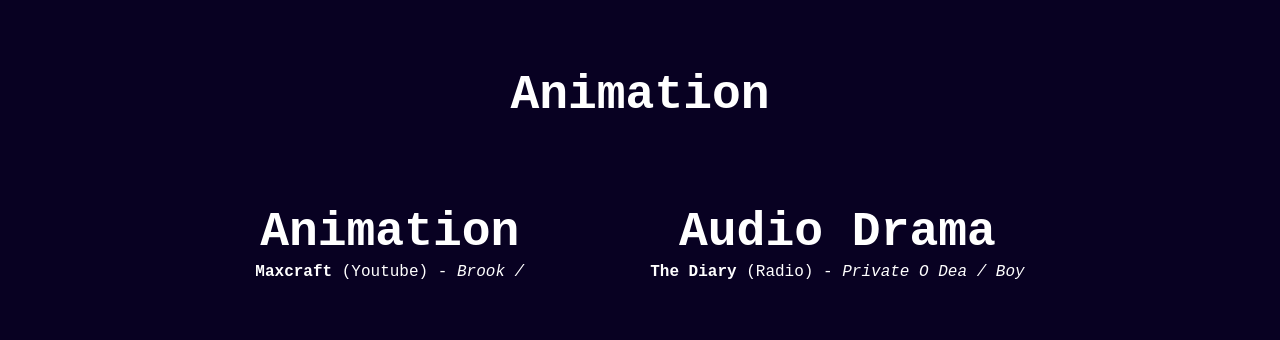
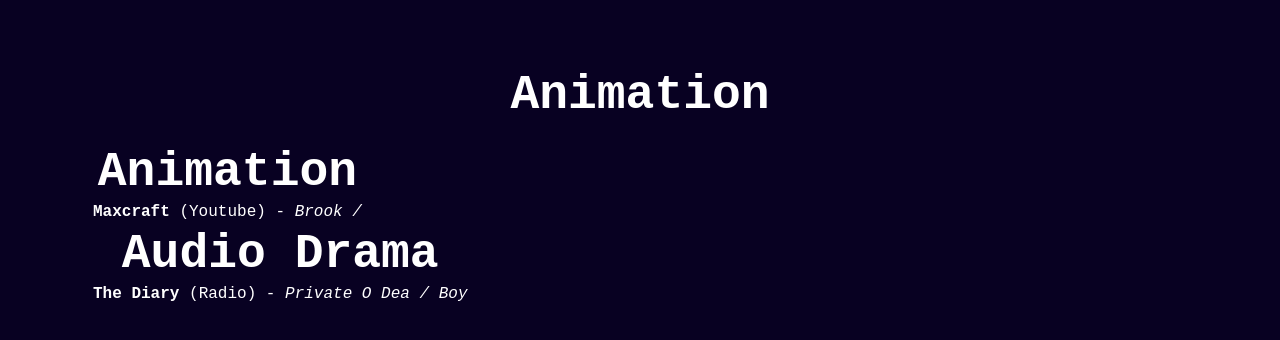
Before and after one commit to Petefolio/Petefolio.github.io, a plain HTML site: page credits.html in a window 1280 px wide. Shown: the part 638-978 px from the top of the page. Drawn offline with Linux system fonts and the light colour scheme.

Commit message:
Update styles.css

```diff
--- a/styles.css
+++ b/styles.css
@@ -82,14 +82,3 @@ section.text-area p{
 section.text-area th{
     font-size: 3em;
 }
-
-#credits {
-    display: flex;
-    justify-content: center;
-    align-items: center;
-}
-
-#credits table{
-    text-align: center;
-    margin: 60px;
-}
```
